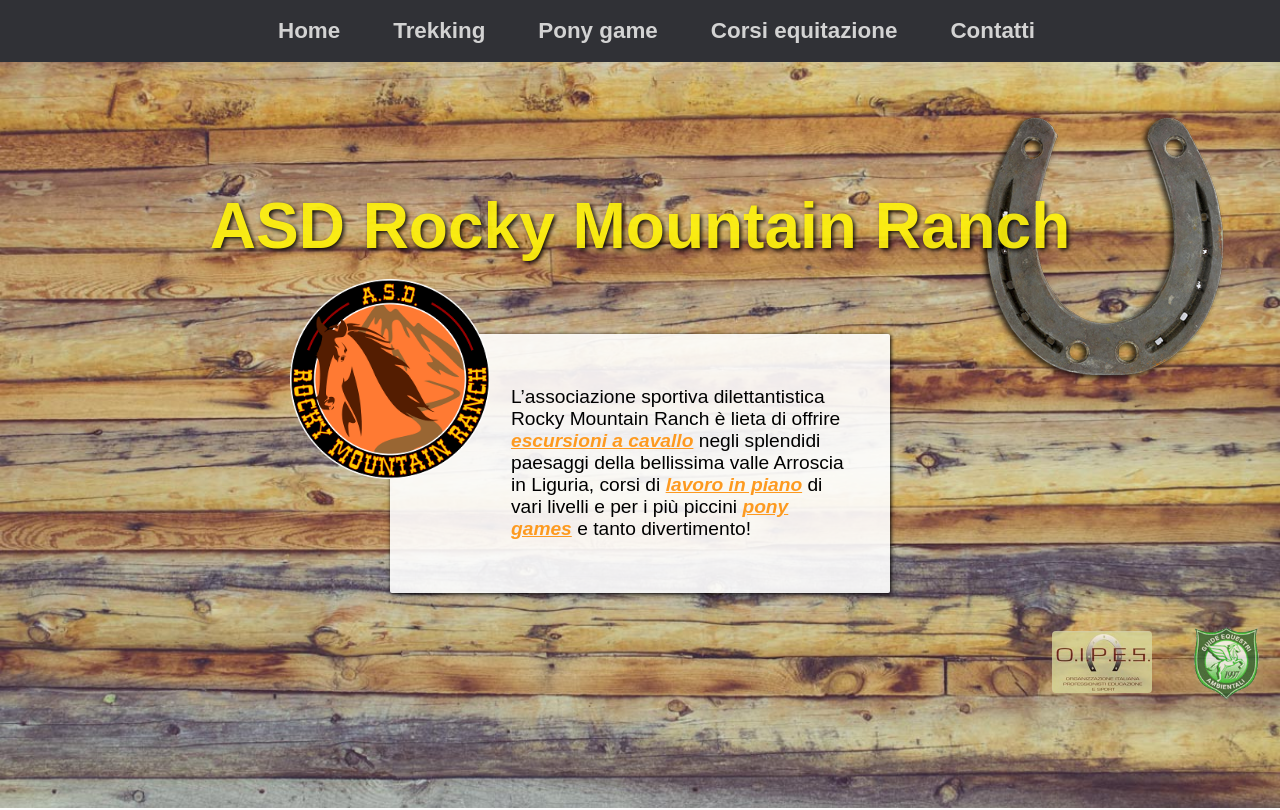
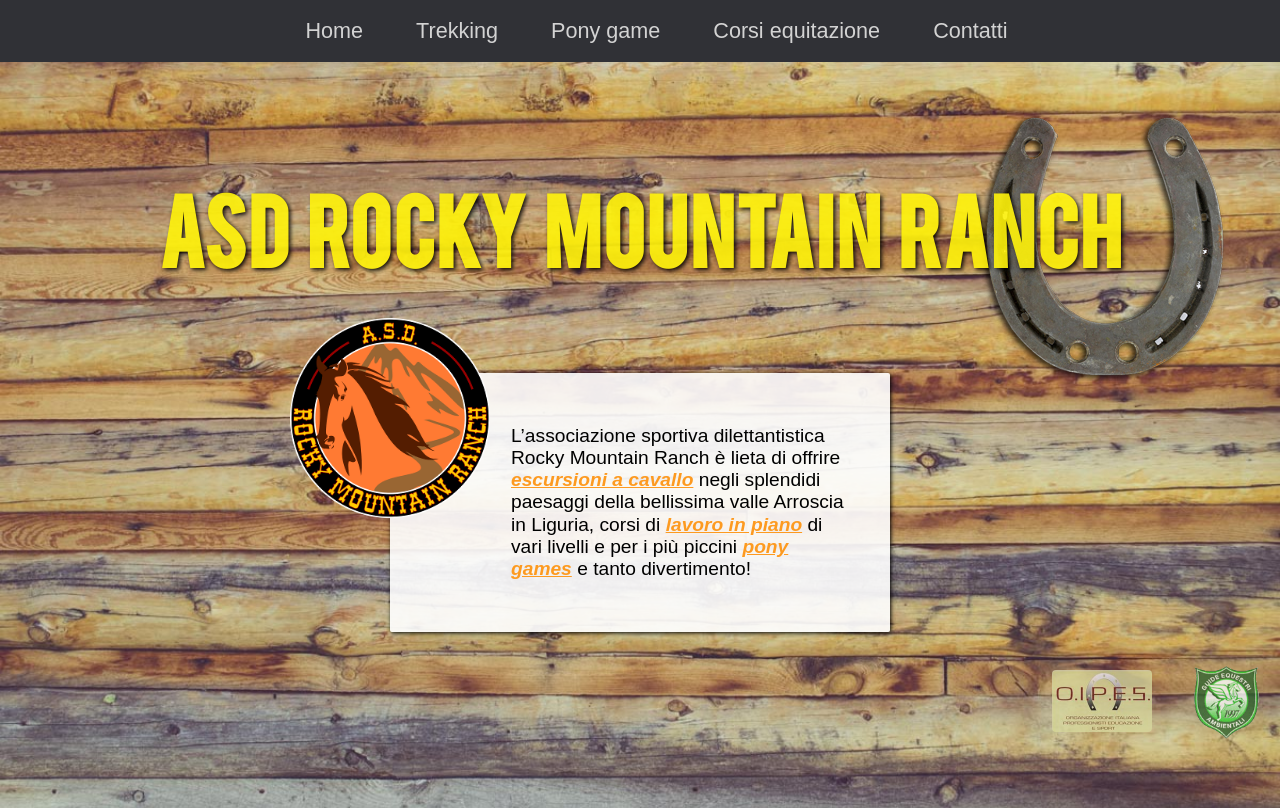
Before and after one commit to Bagongo/rocky_mountain_ranch, a website built with webpack: page app/index.html in a window 1280 px wide. Shown: the top 810 px of the page. Built offline with nearby package versions, Linux system fonts and the light colour scheme.

Commit message:
Added header font. Several minor styling improvements...

```diff
--- a/app/assets/styles/base/_global.css
+++ b/app/assets/styles/base/_global.css
@@ -1,3 +1,8 @@
+@font-face {
+    font-family: "Bebas";
+    src: url("/assets/fonts/BEBAS___.ttf");
+}
+
 * {
   box-sizing: border-box;
 }
@@ -5,6 +10,7 @@
 html, body{
 	width: 100%;
 	height: 100%;
+
 }
 
 a{
--- a/app/assets/styles/modules/_contacts.css
+++ b/app/assets/styles/modules/_contacts.css
@@ -95,6 +95,8 @@
 		font-size: 2.5rem;
 		color: white;
 		text-shadow: 2px 2px 4px black;
+		font-family: Bebas;
+		word-spacing: 10px;
 
 		@mixin atSmall{
 			font-size: 3.5rem;
--- a/app/assets/styles/modules/_home.css
+++ b/app/assets/styles/modules/_home.css
@@ -29,6 +29,8 @@
 		&__title > h1{
 			display: none;
 			margin: 20px 0;
+			font-family: Bebas;
+			word-spacing: 10px;
 
 			@mixin atSmall{
 				display: block;
@@ -41,12 +43,13 @@
 			}
 
 			@mixin atMedium{
+				margin: 50px 0;
 				align-self: flex-start;
-				font-size: 3rem;
+				font-size: 4rem;
 			}
 
 			@mixin atLarge{
-				font-size: 4rem;
+				font-size: 5rem;
 			}
 		}
 
--- a/app/assets/styles/modules/_navbar.css
+++ b/app/assets/styles/modules/_navbar.css
@@ -55,7 +55,8 @@
     align-items: center;
     margin: 10px 0;
     text-decoration: none;
-    font-size: 1.4rem;
+    font-weight: 500;
+    font-size: 1.35rem;
     color: white;
 
     &:hover{
--- a/app/temp/styles/styles.css
+++ b/app/temp/styles/styles.css
@@ -421,6 +421,11 @@ textarea {
   font: inherit; /* 2 */
 }
 
+@font-face {
+    font-family: "Bebas";
+    src: url("/assets/fonts/BEBAS___.ttf");
+}
+
 * {
   box-sizing: border-box;
 }
@@ -428,6 +433,7 @@ textarea {
 html, body{
 	width: 100%;
 	height: 100%;
+
 }
 
 a{
@@ -542,7 +548,8 @@ a:hover{
           align-items: center;
   margin: 10px 0;
   text-decoration: none;
-  font-size: 1.4rem;
+  font-weight: 500;
+  font-size: 1.35rem;
   color: white;
 }
 
@@ -897,6 +904,8 @@ footer{
 .home-section__content__title > h1{
   display: none;
   margin: 20px 0;
+  font-family: Bebas;
+  word-spacing: 10px;
 }
 
 @media (min-width: 600px) {
@@ -918,16 +927,17 @@ footer{
 @media (min-width: 800px) {
 
   .home-section__content__title > h1 {
+    margin: 50px 0;
     -ms-flex-item-align: start;
         align-self: flex-start;
-    font-size: 3rem;
+    font-size: 4rem;
   }
 }
 
 @media (min-width: 1200px) {
 
   .home-section__content__title > h1 {
-    font-size: 4rem;
+    font-size: 5rem;
   }
 }
 
@@ -1400,6 +1410,8 @@ footer{
   font-size: 2.5rem;
   color: white;
   text-shadow: 2px 2px 4px black;
+  font-family: Bebas;
+  word-spacing: 10px;
 }
 
 @media (min-width: 600px) {
```
Also changed, not shown: app/assets/fonts/BEBAS___.ttf (added).
